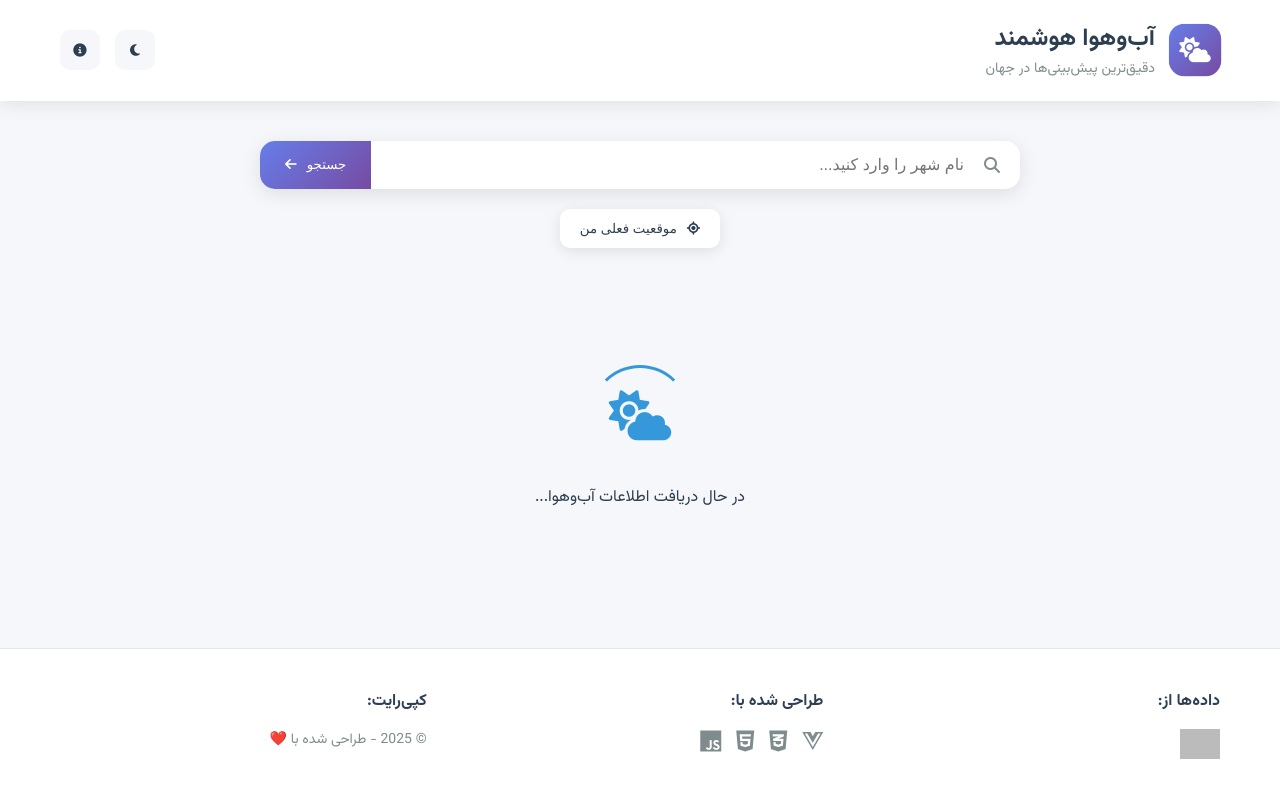
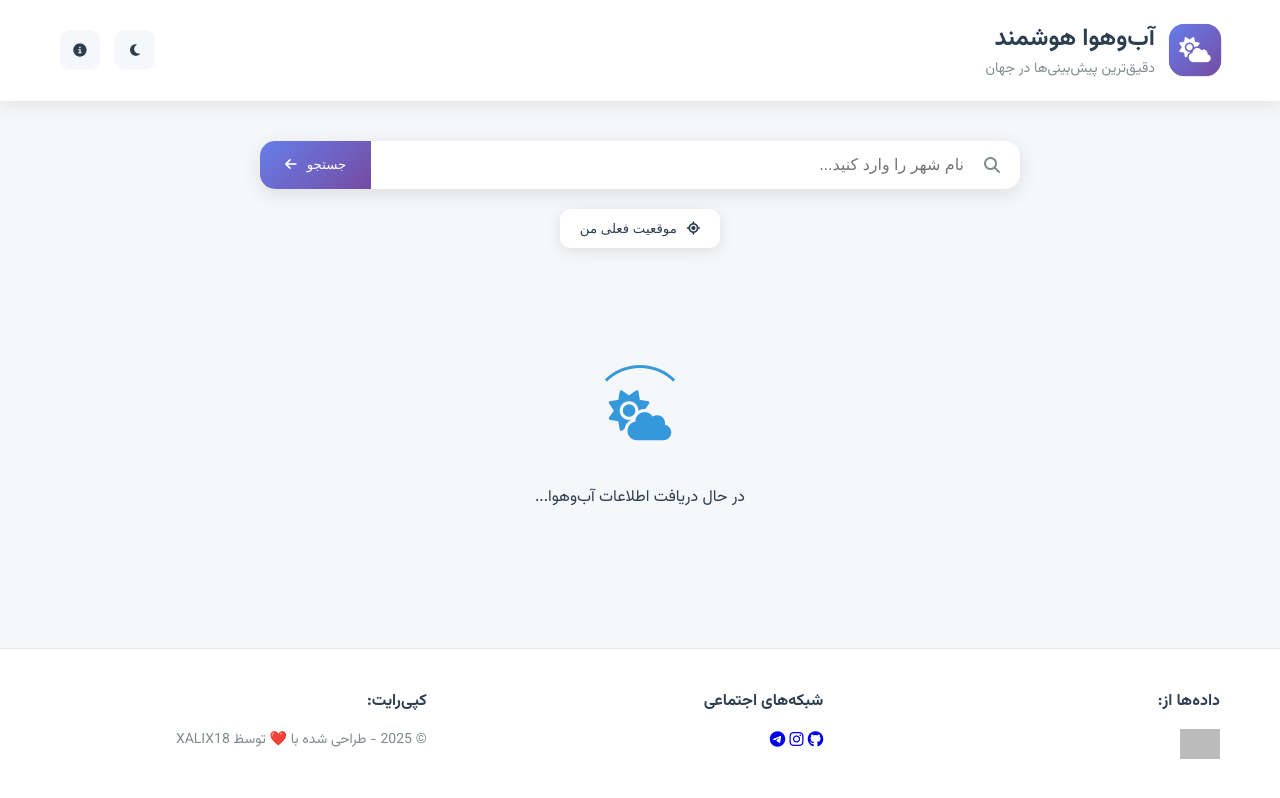
Before and after one commit to xalix18/wheater, a plain HTML site: page index.html in a window 1280 px wide. Drawn offline with nearby package versions, Linux system fonts and the light colour scheme; grey boxes are pictures that could not be loaded.

Commit message:
Update index.html

```diff
--- a/index.html
+++ b/index.html
@@ -291,17 +291,22 @@
                     </a>
                 </div>
                 <div class="footer-section">
-                    <h4>طراحی شده با:</h4>
-                    <div class="tech-stack">
-                        <i class="fab fa-vuejs" title="Vue.js"></i>
-                        <i class="fab fa-css3-alt" title="CSS3"></i>
-                        <i class="fab fa-html5" title="HTML5"></i>
-                        <i class="fab fa-js" title="JavaScript"></i>
+                    <h4>شبکه‌های اجتماعی</h4>
+                    <div class="social-links">
+                        <a href="https://github.com/xalix18" target="_blank" class="social-link github">
+                            <i class="fab fa-github"></i>
+                        </a>
+                        <a href="https://instagram.com/_xalix18_" target="_blank" class="social-link instagram">
+                            <i class="fab fa-instagram"></i>
+                        </a>
+                        <a href="https://t.me/xalix18" target="_blank" class="social-link telegram">
+                            <i class="fab fa-telegram-plane"></i>
+                        </a>
                     </div>
                 </div>
                 <div class="footer-section">
                     <h4>کپی‌رایت:</h4>
-                    <p>&copy; {{ new Date().getFullYear() }} - طراحی شده با ❤️</p>
+                    <p>&copy; {{ new Date().getFullYear() }} - طراحی شده با ❤️ توسظ XALIX18</p>
                 </div>
             </div>
         </footer>
```
